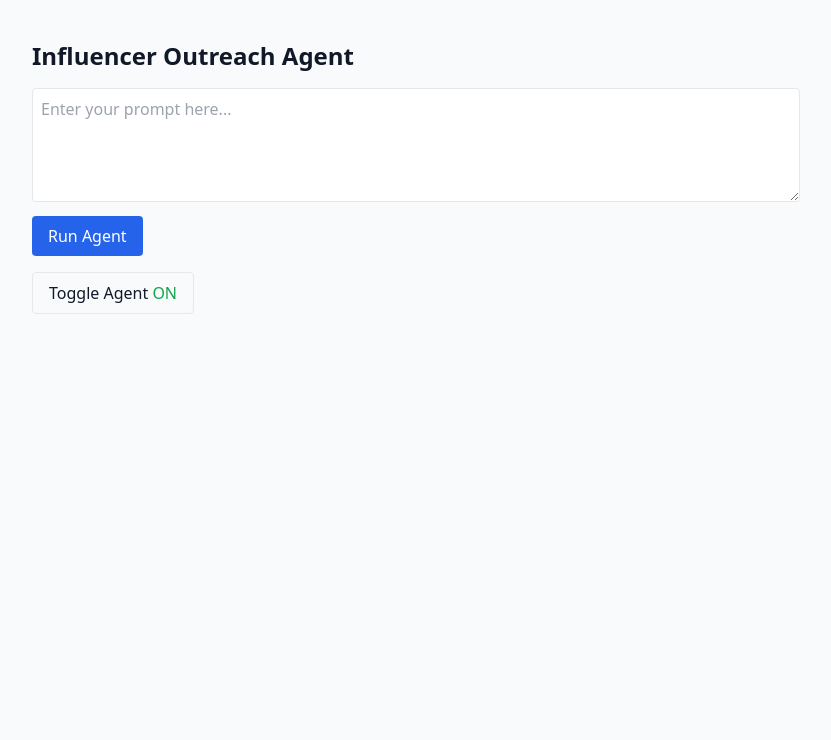
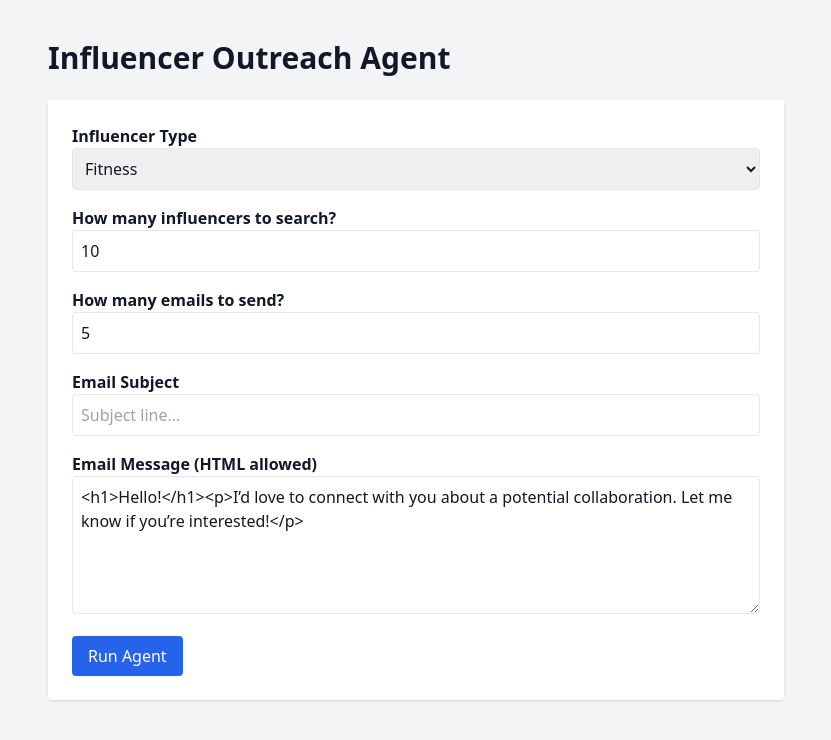
Before and after one commit to aadhiya/Influencer-Outreach-AI-Agent-Toggle-Based-Local-LLM-Powered-, a FastAPI app: page / in a window 1280 px wide. Shown: the top 740 px of the page, without its empty margins (224-1055 px from the left). Run offline with FastAPI, Linux system fonts and the light colour scheme; some libraries are stand-ins or nearby versions.

Commit message:
Upgraded UI: Guided influencer search with category, counts, subject, and message

```diff
--- a/app/templates/index.html
+++ b/app/templates/index.html
@@ -2,44 +2,68 @@
 <html lang="en">
 <head>
   <meta charset="UTF-8">
-  <title>Influencer Outreach Agent</title>
+  <title>Influencer Outreach AI</title>
   <script src="https://cdn.tailwindcss.com"></script>
-  <link rel="icon" type="image/x-icon" href="/static/favicon.ico">
+</head>
+<body class="bg-gray-100 text-gray-900 font-sans">
+  <div class="max-w-3xl mx-auto py-10 px-4">
+    <h1 class="text-3xl font-bold mb-6">Influencer Outreach Agent</h1>
 
-</head>
-<body class="bg-gray-50 text-gray-900 font-sans">
-  <div class="max-w-3xl mx-auto py-10">
-    <h1 class="text-2xl font-bold mb-4">Influencer Outreach Agent</h1>
+    <form action="/run" method="post" class="space-y-4 bg-white p-6 rounded shadow">
+      <div>
+        <label class="block font-semibold">Influencer Type</label>
+        <select name="category" class="w-full border p-2 rounded">
+          <option value="fitness">Fitness</option>
+          <option value="food">Food & Nutrition</option>
+          <option value="travel">Travel</option>
+          <option value="tech">Tech & Gadgets</option>
+          <option value="fashion">Fashion & Beauty</option>
+          <option value="crypto">Crypto & Web3</option>
+          <option value="gaming">Gaming</option>
+          <option value="parenting">Parenting</option>
+          <option value="finance">Finance</option>
+          <option value="pets">Pet Influencers</option>
+          <option value="motivation">Motivational</option>
+        </select>
+      </div>
 
-    <form action="/run" method="post" class="mb-4">
-      <textarea name="prompt" rows="4" class="w-full p-2 border rounded" placeholder="Enter your prompt here..."></textarea>
-      <button type="submit" class="mt-2 px-4 py-2 bg-blue-600 text-white rounded">Run Agent</button>
-    </form>
+      <div>
+        <label class="block font-semibold">How many influencers to search?</label>
+        <input type="number" name="search_count" class="w-full border p-2 rounded" value="10" min="1">
+      </div>
 
-    <form action="/toggle" method="post" class="mb-6">
-      <button type="submit" class="px-4 py-2 rounded border">
-        Toggle Agent {% if toggle %}<span class="text-green-600">ON</span>{% else %}<span class="text-red-600">OFF</span>{% endif %}
-      </button>
+      <div>
+        <label class="block font-semibold">How many emails to send?</label>
+        <input type="number" name="send_count" class="w-full border p-2 rounded" value="5" min="1">
+      </div>
+
+      <div>
+        <label class="block font-semibold">Email Subject</label>
+        <input type="text" name="subject" class="w-full border p-2 rounded" placeholder="Subject line...">
+      </div>
+
+      <div>
+        <label class="block font-semibold">Email Message (HTML allowed)</label>
+        <textarea name="message" rows="5" class="w-full border p-2 rounded">
+<h1>Hello!</h1><p>I’d love to connect with you about a potential collaboration. Let me know if you’re interested!</p>
+        </textarea>
+      </div>
+
+      <button type="submit" class="bg-blue-600 text-white px-4 py-2 rounded">Run Agent</button>
     </form>
 
     {% if message %}
-      <div class="mb-4 p-2 bg-blue-100 text-blue-800 rounded">{{ message }}</div>
+      <div class="mt-6 p-3 bg-blue-100 text-blue-800 rounded">{{ message }}</div>
     {% endif %}
 
     {% if results %}
-      <table class="w-full table-auto border">
+      <table class="mt-6 w-full table-auto border">
         <thead>
-          <tr>
-            <th class="border px-2 py-1 text-left">Email</th>
-            <th class="border px-2 py-1 text-left">Status</th>
-          </tr>
+          <tr><th class="border px-2 py-1">Email</th><th class="border px-2 py-1">Status</th></tr>
         </thead>
         <tbody>
           {% for r in results %}
-          <tr>
-            <td class="border px-2 py-1">{{ r.email }}</td>
-            <td class="border px-2 py-1">{{ r.status }}</td>
-          </tr>
+          <tr><td class="border px-2 py-1">{{ r.email }}</td><td class="border px-2 py-1">{{ r.status }}</td></tr>
           {% endfor %}
         </tbody>
       </table>
--- a/app/ui_router.py
+++ b/app/ui_router.py
@@ -1,24 +1,13 @@
-
-# Re-run after code execution state was reset
-from pathlib import Path
-
-# Define paths
-ui_router_path = Path("/mnt/data/ui_router.py")
-index_html_path = Path("/mnt/data/index.html")
-
-
 from fastapi import APIRouter, Request, Form
+from fastapi.templating import Jinja2Templates
 from fastapi.responses import RedirectResponse
-from fastapi.templating import Jinja2Templates
-from app.services.memory_service import update_memory
+from app.services.memory_service import update_memory, memory
 from app.serpapi_service import search_influencers
 from app.services.gmail_service import send_emails
-from app.email_log_service import init_db, was_email_sent
 from app.services.ollama_service import parse_user_prompt
 
 templates = Jinja2Templates(directory="app/templates")
 router = APIRouter()
-
 toggle_state = {"active": True}
 
 @router.get("/")
@@ -31,23 +20,31 @@ def index(request: Request):
     })
 
 @router.post("/run")
-def run_agent(request: Request, prompt: str = Form(...)):
+def run_agent(request: Request,
+              category: str = Form(...),
+              search_count: int = Form(...),
+              send_count: int = Form(...),
+              subject: str = Form(...),
+              message: str = Form(...)):
+
     if not toggle_state["active"]:
         return templates.TemplateResponse("index.html", {
             "request": request,
-            "toggle": toggle_state["active"],
+            "toggle": False,
             "results": [],
             "message": "Agent is OFF"
         })
 
+    prompt = f"search for {category} influencers with email as gmail give {search_count} results subject {subject} message {message}"
     parsed = parse_user_prompt(prompt)
     update_memory(parsed["query"], parsed["subject"], parsed["message"])
     emails = search_influencers(parsed["query"], parsed["num_results"])
+    memory["emails"] = emails[:send_count]
     results = send_emails()
 
     return templates.TemplateResponse("index.html", {
         "request": request,
-        "toggle": toggle_state["active"],
+        "toggle": True,
         "results": results,
         "message": f"Agent completed. {len(results)} entries."
     })
```
Also changed, not shown: email_log.db.
